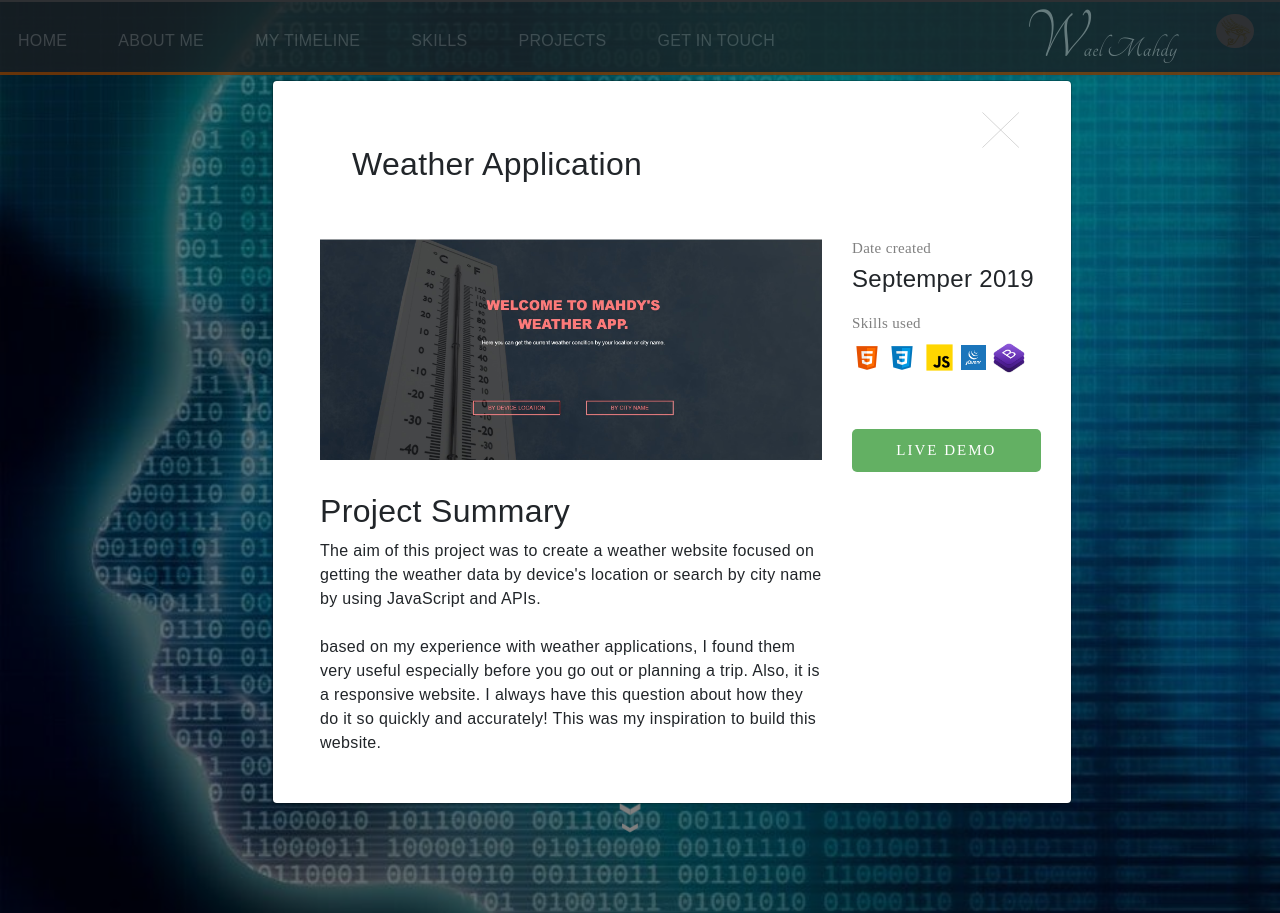
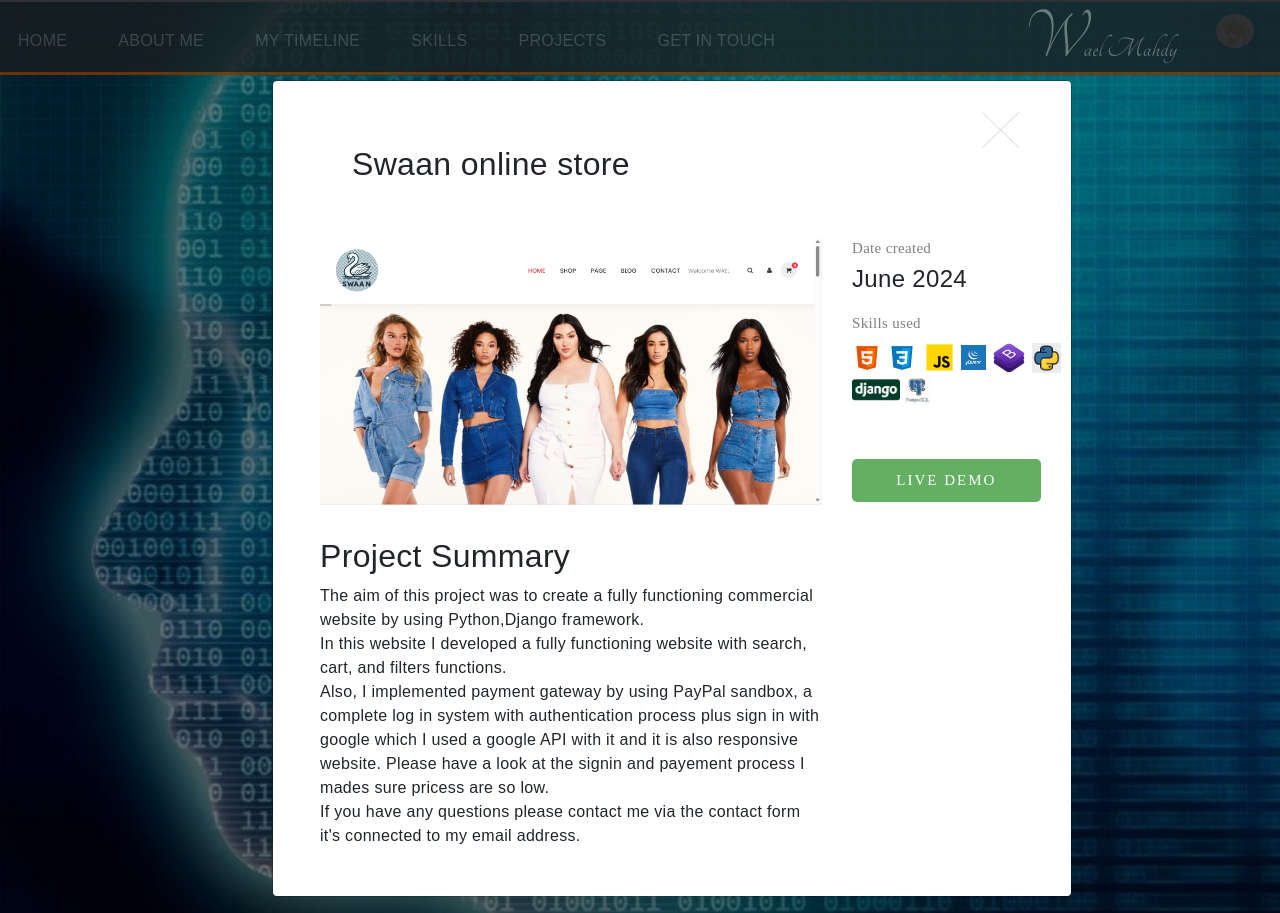
Before and after one commit to waelMahdy/portfolio_django, a Django app: page / in a window 1280 px wide, after a click that opens the changed part. Run offline with Django 5.2, Linux system fonts and the light colour scheme; some libraries are stand-ins or nearby versions.

Commit message:
projs fix

```diff
--- a/templates/home/home.html
+++ b/templates/home/home.html
@@ -125,7 +125,6 @@
                 </div>
                 <div class="cartIcon">
                     <a href="#"><img id="logo" src="{% static 'images/horuseye1.jpg' %}" /></a>
-
                 </div>
 
 
@@ -465,15 +464,15 @@
                 <p class="sub"><i>Click on the images below for more details</i></p>
                 <div class="projectscontainer">
 
-                    {% comment %} <div class="projct wow zoomIn">
-                        <a href="#projects" data-toggle="modal" data-target="#blackHatModal">
-                            <img src="{% static 'images/blachHatStore.jpg' %}" width="90%" height="90%">
+                   <div class="projct wow zoomIn">
+                        <a href="#projects" data-toggle="modal" data-target="#swaan">
+                            <img src="{% static 'images/swaan.png' %}" width="90%" height="90%">
                         </a>
                         <div class="inbox">
-                            <p>Black Hat Online Store</p>
+                            <p>Swaan Online Store</p>
                         </div>
 
-                    </div> {% endcomment %}
+                    </div>
                     <div class="projct wow zoomIn">
                         <a href="#projects" data-toggle="modal" data-target="#weatherAppModal">
                             <img src="{% static 'images/weatherApp-1.jpg' %}" width="90%" height="90%">
@@ -501,59 +500,46 @@
                         </div>
 
                     </div>
-                    {% comment %} <div class="projct wow zoomIn">
-                        <a href="#projects" data-toggle="modal" data-target="#muppetshowModal">
-                            <img src="{% static 'images/muppets.jpg' %}" width="90%" height="90%">
-                        </a>
-                        <div class="inbox">
-                            <p>The Muppet Show</p>
-                        </div>
-
-                    </div> {% endcomment %}
-
-
                 </div>
             </div>
             <!-- projects modals -->
-            <div class="modal fade bd-example-modal-lg" id="weatherAppModal" tabindex="-1" role="dialog"
+            <div class="modal fade bd-example-modal-lg" id="swaan" tabindex="-1" role="dialog"
                  aria-labelledby="myLargeModalLabel" aria-hidden="true" wfd-id="14">
                 <div class="modal-dialog modal-lg">
                     <div class="modal-content projectModal">
 
                         <div class="container" style="margin:2rem;">
-                            <h1 style="margin:2rem;">Weather Application</h1><br />
-                            <img src="{% static 'images/close.svg' %}" class="modalClose" data-toggle="modal"
-                                 data-target="#weatherAppModal">
+                            <h1 style="margin:2rem;">Swaan online store</h1><br />
+                            <img src="{% static 'images/close.svg' %}" class="modalClose" data-toggle="modal" data-target="#swaan">
                             <div class="row modalRow">
                                 <div class="col-lg-8">
                                     <div class="modalScreenshotDiv salaryCalcScreen">
-                                        <img src="{% static 'images/weatherApp-1.jpg' %}" width="100%" />
+                                        <img src="{% static 'images/swaan.png' %}" width="100%" />
                                     </div>
                                     <h2 style="margin-top:2rem;">Project Summary</h2>
-                                    <p>
-                                        The aim of this project was to create a weather website focused on getting the
-                                        weather data by device's location or search by city name by using JavaScript and
-                                        APIs.<br><br>based on my experience with weather applications, I found them very
-                                        useful especially before you go out or planning a trip. Also, it is a responsive
-                                        website.
-                                        I always have this question about how they do it so quickly and accurately! This was
-                                        my inspiration to build this website.
+                                    <p>The aim of this project was to create a fully functioning commercial website by using Python,Django framework.<br>
+                                        In this website I developed a fully functioning website with search, cart, and filters functions.<br>
+                                        Also, I implemented payment gateway by using PayPal sandbox, a complete log in system with authentication process plus sign in with google which I used a google API with it and it is also responsive website.
+                                        Please have a look at the signin and payement process I mades sure pricess are so low.<br>
+                                        If you have any questions please contact me via the contact form it's connected to my email address.
                                     </p>
                                 </div>
                                 <div class="col-lg-4">
                                     <h3 class="modalDateLabel">Date created</h3>
-                                    <h4 class="modalDate">Septemper 2019</h4>
+                                    <h4 class="modalDate">June 2024</h4>
                                     <h3 class="modalLanguageLabel">Skills used</h3>
                                     <i><img class="langUsed" src="{% static 'images/html-5-480.png' %}" height="30px" title="HTML5"></i>
                                     <img class="langUsed" src="{% static 'images/css3-480.png' %}" height="30px" title="CSS3">
                                     <img class="langUsed" src="{% static 'images/javascript-480.png' %}" height="35px" title="JavaScript">
                                     <img class="langUsed" src="{% static 'images/jquery.png' %}" height="25px" title="jQuery">
                                     <img class="langUsed" src="{% static 'images/bootstraplogo.png' %}" height="30px" title="Bootstrap">
+                                    <img class="langUsed" src="{% static 'images/python.jpg' %}" height="30px" title="Python">
+                                    <img class="langUsed" src="{% static 'images/django.jpg' %}" height="30px" title="Django">
+                                    <img class="langUsed" src="{% static 'images/postgres.jpg' %}" height="30px" title="PostgreSQL">
                                     <br /><br />
 
-                                    <a href="https://weathercondition.netlify.app/" target="_blank">
-                                        <button class="demoButton"
-                                                wfd-id="82">
+                                    <a href="https://waelmahdy0001.pythonanywhere.com/" target="_blank">
+                                        <button class="demoButton">
                                             LIVE DEMO
                                         </button>
                                     </a>
@@ -565,44 +551,42 @@
                     </div>
                 </div>
             </div>
-            <!-- <div class="modal fade bd-example-modal-lg" id="muppetshowModal" tabindex="-1" role="dialog"
+            <div class="modal fade bd-example-modal-lg" id="CurrencyConverter" tabindex="-1" role="dialog"
             aria-labelledby="myLargeModalLabel" aria-hidden="true" wfd-id="14">
            <div class="modal-dialog modal-lg">
                <div class="modal-content projectModal">
 
                    <div class="container" style="margin:2rem;">
-                            <h1 style="margin:2rem;">Muppet Show Database</h1>
+                       <h1 style="margin:2rem;">Currency Converter</h1>
                        <img src="{% static 'images/close.svg' %}" class="modalClose" data-toggle="modal"
-                                 data-target="#muppetshowModal">
+                            data-target="#CurrencyConverter">
                        <div class="row modalRow">
                            <div class="col-lg-8">
                                <div class="modalScreenshotDiv salaryCalcScreen">
-                                        <img src="{% static 'images/muppets.jpg' %}" width="80%" />
+                                   <img src="{% static 'images/currencies-converter-image.jpg' %}" width="90%" />
                                </div>
                                <h2 style="margin-top:2rem;">Project Summary</h2>
                                <p>
-                                        The aim of this project was to create a database for the famous TV show muppet show,
-                                        for me it was a training of how to use ASP.NET MVC .<br><br>Using the powerful
-                                        Microsoft ASP.net MVC it was a challenge to me at first. In this project, I added
-                                        youtube videos, likes button and counter for each character using C#. Also, it is a
-                                        responsive website.
+                                   The aim of this project was to create a fully functioning Currency Converter using
+                                   HTML, CSS, JavaScript and APIs. <br><br>
+                                   In this website, All the available currencies exchange rates are always updated by
+                                   using an API. Also, it is a responsive website.
                                </p>
                            </div>
                            <div class="col-lg-4">
                                <h3 class="modalDateLabel">Date created</h3>
-                                    <h4 class="modalDate">August 2019</h4>
+                               <h4 class="modalDate">December 2019</h4>
                                <h3 class="modalLanguageLabel">Skills used</h3>
                                <img class="langUsed" src="{% static 'images/html-5-480.png' %}" height="30px" title="HTML5">
                                <img class="langUsed" src="{% static 'images/css3-480.png' %}" height="30px" title="CSS3">
                                <img class="langUsed" src="{% static 'images/javascript-480.png' %}" height="35px" title="JavaScript">
-                                    <img class="langUsed" src="{% static 'images/csharplogo.png' %}" height="30px" title="C#">
-                                    <img class="langUsed" src="{% static 'images/AspDotNet.png' %}" height="35px" title="ASP.NET MVC"><br>
-                                    <img class="langUsed" src="{% static 'images/sql-01.svg' %}" height="30px" title="SQL">
+                               <img class="langUsed" src="{% static 'images/jquery.png' %}" height="25px" title="jQuery">
+                               <img class="langUsed" src="{% static 'images/bootstraplogo.png' %}" height="30px" title="Bootstrap">
+
                                <br /><br />
 
-                                    <a href="http://muppetshow.waelmahdy.com/" target="_blank">
-                                        <button class="demoButton"
-                                                wfd-id="82">
+                               <a href="https://currencies-converter.netlify.app/" target="_blank">
+                                   <button class="demoButton" wfd-id="82">
                                        LIVE DEMO
                                    </button>
                                </a>
@@ -614,61 +598,6 @@
                </div>
            </div>
             </div>
-            <div class="modal fade bd-example-modal-lg" id="blackHatModal" tabindex="-1" role="dialog"
-                 aria-labelledby="myLargeModalLabel" aria-hidden="true" wfd-id="14">
-                <div class="modal-dialog modal-lg">
-                    <div class="modal-content projectModal">
-
-                        <div class="container" style="margin:2rem;">
-                            <h1 style="margin:2rem;">Black Hat Online Store</h1>
-                            <img src="{% static 'images/close.svg' %}" class="modalClose" data-toggle="modal" data-target="#blackHatModal">
-                            <div class="row modalRow">
-                                <div class="col-lg-8">
-                                    <div class="modalScreenshotDiv salaryCalcScreen">
-                                        <img src="{% static 'images/blachHatStore.jpg' %}" width="90%" />
-                                    </div>
-                                    <h2 style="margin-top:2rem;">Project Summary</h2>
-                                    <p>
-                                        The aim of this project was to create a fully functioning commercial website by
-                                        using ASP.NET MVC5. <br><br>In this website, I built an admin protected pages with
-                                        password and email for more security so the admin can edit, delete, update or add
-                                        products or categories. also, I made sure that all the filters,login system and
-                                        search boxes are properly working. Also, it is a responsive website.<br />
-                                        Click here to enter the Admin Pages:<a href="http://www.blackhatstore.waelmahdy.com/product" target="_blank">
-                                            Click
-                                            Here
-                                        </a><br />
-                                        Admin Email: Admin@blackhat.com<br />
-                                        Admin password:Admin@2019
-
-                                    </p>
-                                </div>
-                                <div class="col-lg-4">
-                                    <h3 class="modalDateLabel">Date created</h3>
-                                    <h4 class="modalDate">September 2019</h4>
-                                    <h3 class="modalLanguageLabel">Skills used</h3>
-                                    <img class="langUsed" src="{% static 'images/html-5-480.png' %}" height="30px" title="HTML5">
-                                    <img class="langUsed" src="{% static 'images/css3-480.png' %}" height="30px" title="CSS3">
-                                    <img class="langUsed" src="{% static 'images/javascript-480.png' %}" height="35px" title="JavaScript">
-                                    <img class="langUsed" src="{% static 'images/csharplogo.png' %}" height="30px" title="C#">
-                                    <img class="langUsed" src="{% static 'images/AspDotNet.png' %}" height="35px" title="ASP.NET MVC"><br>
-                                    <img class="langUsed" src="{% static 'images/sql-01.svg' %}" height="30px" title="SQL">
-                                    <br /><br />
-
-                                    <a href="http://blackhatstore.waelmahdy.com/" target="_blank">
-                                        <button class="demoButton"
-                                                wfd-id="82">
-                                            LIVE DEMO
-                                        </button>
-                                    </a>
-
-                                </div>
-                            </div>
-                        </div>
-
-                    </div>
-                </div>
-            </div>  -->
             <div class="modal fade bd-example-modal-lg" id="CurrencyConverter" tabindex="-1" role="dialog"
                  aria-labelledby="myLargeModalLabel" aria-hidden="true" wfd-id="14">
                 <div class="modal-dialog modal-lg">
@@ -765,6 +694,55 @@
                     </div>
                 </div>
             </div>
+            <div class="modal fade bd-example-modal-lg" id="weatherAppModal" tabindex="-1" role="dialog"
+            aria-labelledby="myLargeModalLabel" aria-hidden="true" wfd-id="14">
+           <div class="modal-dialog modal-lg">
+               <div class="modal-content projectModal">
+
+                   <div class="container" style="margin:2rem;">
+                       <h1 style="margin:2rem;">Weather application</h1>
+                       <img src="{% static 'images/close.svg' %}" class="modalClose" data-toggle="modal"
+                            data-target="#weatherAppModal">
+                       <div class="row modalRow">
+                           <div class="col-lg-8">
+                               <div class="modalScreenshotDiv salaryCalcScreen">
+                                   <img src="{% static 'images/weatherApp-1.jpg' %}" width="90%" />
+                               </div>
+                               <h2 style="margin-top:2rem;">Project Summary</h2>
+                               <p>
+                                The aim of this project was to create a weather website focused on getting the weather data by device's location or search by city name by using JavaScript and APIs.
+
+                                based on my experience with weather applications,<br> I found them very useful especially before you go out or planning a trip. Also, it is a responsive website. I always have this question about how they do it so quickly and accurately! This was my inspiration to build this website.
+
+
+                               </p>
+                           </div>
+                           <div class="col-lg-4">
+                               <h3 class="modalDateLabel">Date created</h3>
+                               <h4 class="modalDate">June 2024</h4>
+                               <h3 class="modalLanguageLabel">Skills used</h3>
+                               <img class="langUsed" src="{% static 'images/html-5-480.png' %}" height="30px" title="HTML5">
+                               <img class="langUsed" src="{% static 'images/css3-480.png' %}" height="30px" title="CSS3">
+                               <img class="langUsed" src="{% static 'images/javascript-480.png' %}" height="35px" title="JavaScript">
+                               <img class="langUsed" src="{% static 'images/jquery.png' %}" height="25px" title="jQuery">
+                               <img class="langUsed" src="{% static 'images/bootstraplogo.png' %}" height="30px" title="Bootstrap">
+
+                               <br /><br />
+
+                               <a href="https://weathercondition.netlify.app/" target="_blank">
+                                   <button class="demoButton" wfd-id="82">
+                                       LIVE DEMO
+                                   </button>
+                               </a>
+
+                           </div>
+                       </div>
+                   </div>
+
+               </div>
+           </div>
+            </div>
+       </<div>
             <!-- End of projects modals-->
         </section>
         <!-- End section projects-->
```
Also changed, not shown: project/static/images/blachHatStore.jpg (deleted), project/static/images/swaan.png (added). Lines whose indentation alone changed are shown as unchanged.
